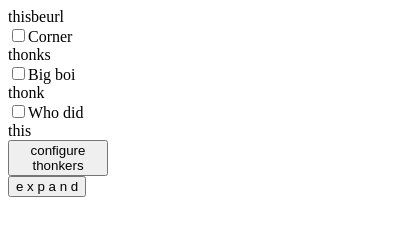
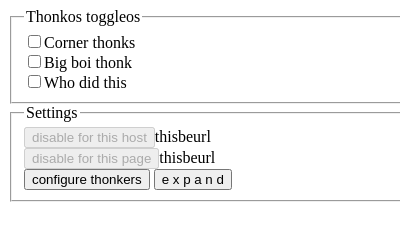
Before and after one commit to DusterTheFirst/a-real-thonker, a browser extension: page popup/index.html in a window 400 px wide. Drawn offline with Linux system fonts and the light colour scheme.

Commit message:
many thonks

```diff
--- a/popup/index.html
+++ b/popup/index.html
@@ -4,18 +4,29 @@
         <title>🤔🤔🤔🤔</title>
         <style>
             body {
-                width: 100px;
+                width: 400px;
             }
         </style>
     </head>
     <body>
-        <a id="url">thisbeurl</a>
         <div id="body">
-            <input type="checkbox" id="cornerthonk">Corner thonks<br>
-            <input type="checkbox" id="bigboi">Big boi thonk<br>
-            <input type="checkbox" id="whodidthis">Who did this<br>
-            <button id="thonkconf">configure thonkers</button>
-            <button id="expand">e x p a n d</button>
+            <fieldset>
+                <legend>Thonkos toggleos</legend>
+
+                <input type="checkbox" id="cornerthonk">Corner thonks<br>
+                <input type="checkbox" id="bigboi">Big boi thonk<br>
+                <input type="checkbox" id="whodidthis">Who did this<br>
+            </fieldset>
+            <fieldset>
+                <legend>Settings</legend>
+
+
+                <button disabled>disable for this host</button><a id="host">thisbeurl</a><br>
+                <button disabled>disable for this page</button><a id="path">thisbeurl</a><br>
+
+                <button id="thonkconf">configure thonkers</button>
+                <button id="expand">e x p a n d</button>
+            </fieldset>
         </div>
         <div id="no" style="display: none">
             Cannot use this on chrome:// urls
--- a/popup/scripts.js
+++ b/popup/scripts.js
@@ -30,6 +30,11 @@ document.getElementById('expand')
     document.body.style.height = "1000px";
     document.body.style.width = "1000px";
 });
+document.getElementById('thonkconf')
+.addEventListener('click', (e) => {
+    chrome.runtime.openOptionsPage();
+    ;
+});
 
 
 getTabs((tabs) => {
@@ -40,7 +45,8 @@ getTabs((tabs) => {
     }
 
 
-    document.getElementById('url').innerHTML = tabs[0].url;
+    document.getElementById('host').innerHTML = url.host;
+    document.getElementById('path').innerHTML = url.pathname;
 });
 
 /**
```
Also changed, not shown: manifest.json.
